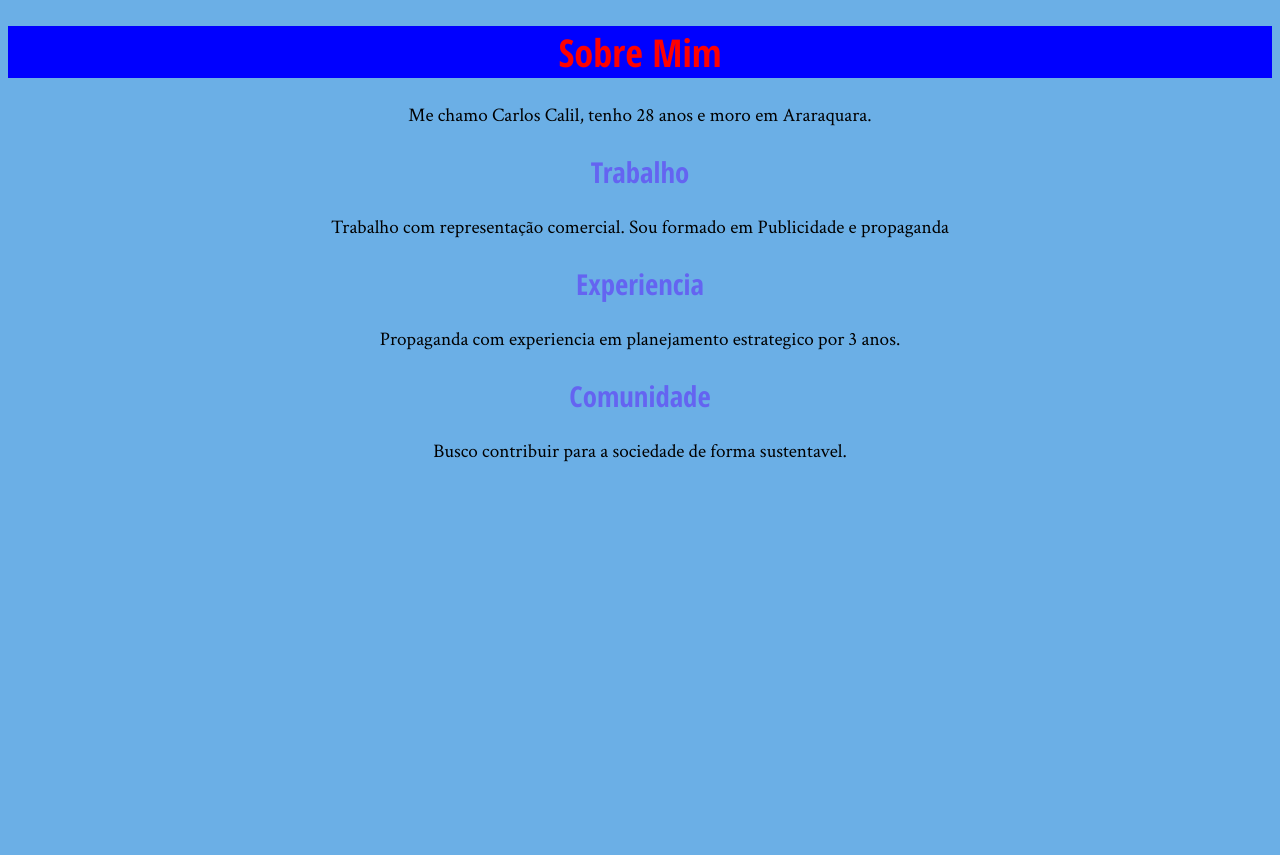
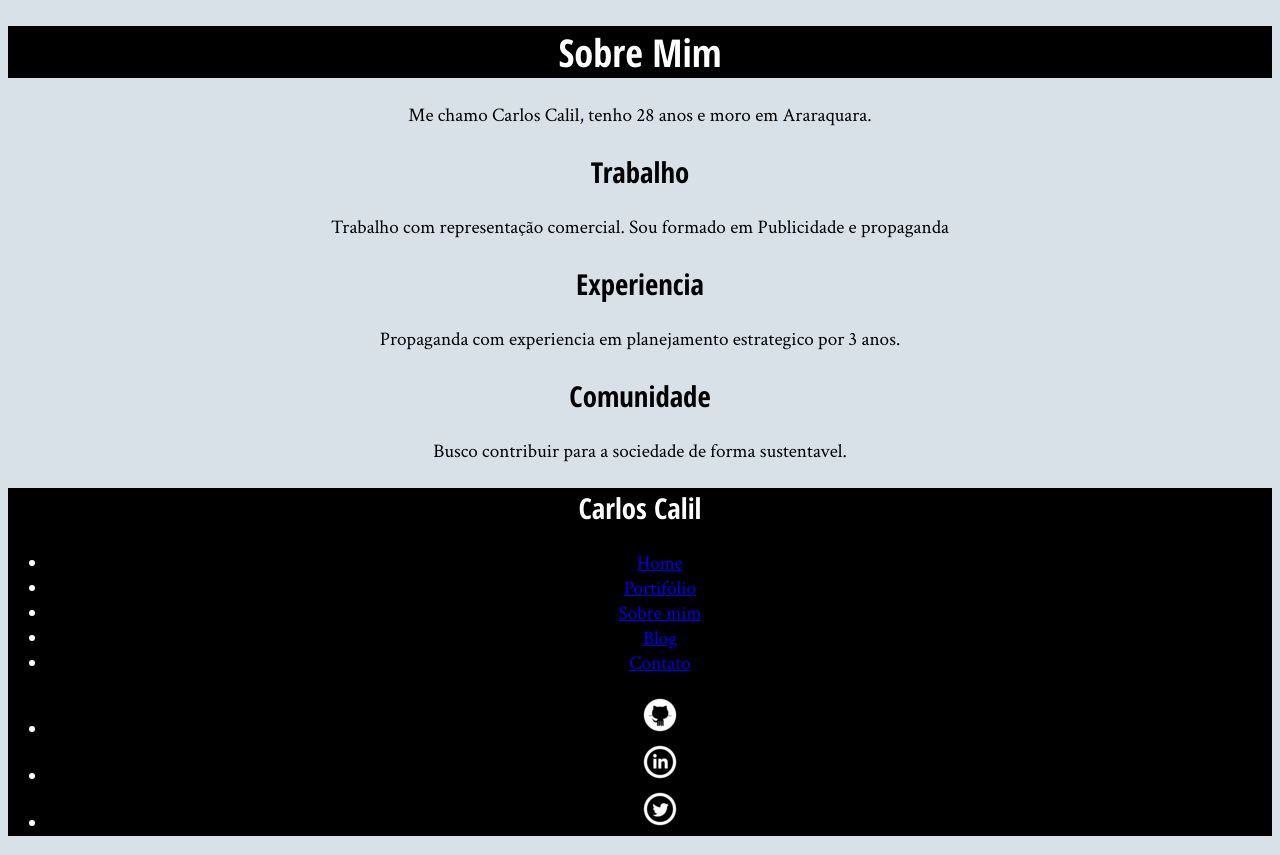
Before and after one commit to carloscalil/CarlosCalil, a plain HTML site: page index.html in a window 1280 px wide. Before the commit the page ends 800 px from the top, so only its background shows below. Drawn offline with Linux system fonts and the light colour scheme.

Commit message:
aula02/09

```diff
--- a/estilos/site.css
+++ b/estilos/site.css
@@ -1,8 +1,8 @@
 h2{
-   color: rgb(100, 100, 241);
+   color: rgb(0,0,0);
 }
 body{
-   background-color: rgb(107, 175, 230);
+   background-color: rgb(216, 225, 231);
    font-family: "Crimson Text","Times New Roman", serif;
    font-size: 120%;
 
@@ -12,9 +12,15 @@ h1,h2{
 }
 h1{
    text-align: center;
-   background-color: blue;
-   color: red;
+   background-color: rgb(0, 0, 0);
+   color: white;
 }
 p,h2{
    text-align: center;
 }
+aside {
+   color: white;
+   text-align: center;
+   background-color: black;
+
+}
--- a/index.html
+++ b/index.html
@@ -9,7 +9,8 @@
 
     </head>
     <body>
-        <link rel="stylesheet" href="estilos/site.css">
+
+        <main>
             <h1>Sobre Mim</h1>
 
             <p>Me chamo Carlos Calil, tenho 28 anos e moro em Araraquara.</p>
@@ -26,5 +27,36 @@
 
             <p>Busco contribuir para a sociedade de forma sustentavel.</p>
 
+            <aside>
+            <h1>Carlos Calil</h1>
+            <nav>
+                    <ul>
+                        <li> <a href="#">Home</a></li>
+                        <li> <a href="#">Portifólio</a></li>
+                        <li> <a href="#">Sobre mim</a></li>
+                        <li> <a href="#">Blog</a></li>
+                        <li> <a href="#">Contato</a></li>
+                    </ul>
+            </nav>
+
+            <ul>
+                <li>
+                    <a href="https://github.com/carloscalil">
+                        <img src="estilos/imagens/github.png" alt="GitHub"/>
+                    </a>
+                </li>
+                <li>
+                    <a href="https://linkedin.com">
+                        <img src="estilos/imagens/linkedin.png" alt="Linkedin"/>
+                    </a>
+                </li>
+                <li>
+                    <a href="https://twitter.com">
+                        <img src="estilos/imagens/twitter.png" alt="Twitter"/>
+                    </a>
+                </li>
+                </ul>
+            </aside>
+        </main>
     </body>
 </html>
```
Also changed, not shown: estilos/imagens/favicon.png (added), estilos/imagens/github.png (added), estilos/imagens/linkedin.png (added), estilos/imagens/twitter.png (added). Lines whose indentation alone changed are shown as unchanged.
